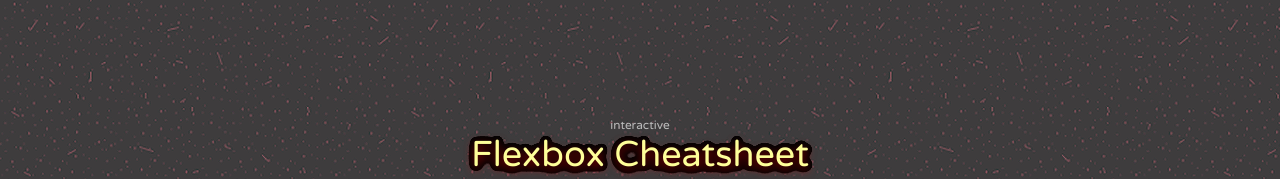
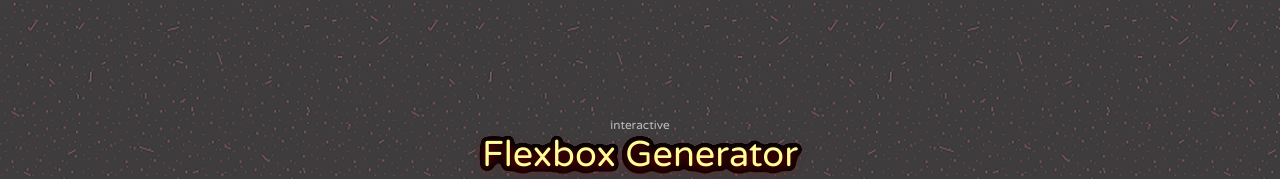
Before and after one commit to zbryikt/flexbox, a website: page index.jade in a window 1280 px wide. Shown: the top 179 px of the page. Drawn offline with nearby package versions, Linux system fonts and the light colour scheme; files that its build step writes are made by us from their sources; a script that the page names is missing.

Commit message:
rename to generator

```diff
--- a/index.jade
+++ b/index.jade
@@ -4,7 +4,7 @@ doctype html
 - var assets = "assets"
 - var url = "http://loading.io/flexbox"
 - var favicon = url + "/img/favicon.png"
-- var title = "Interactive CSS Flexbox Cheatsheet"
+- var title = "Interactive CSS Flexbox Generator"
 - var og = {}
 - og.title = title
 - og.twitter = {type: "summary_large_image", site: "@zbryikt", creator: "@zbryikt"}
@@ -20,7 +20,7 @@ html(lang="en")
   head(prefix="og: http://ogp.me/ns#")
     meta(charset="utf-8")
     meta(name='viewport', content='width=device-width, initial-scale=1.0')
-    title Interactive Flexbox Cheatsheet
+    title Interactive Flexbox Generator
     // libraries
     include library.jade
     // custom files
@@ -46,8 +46,8 @@ html(lang="en")
       div(style="position:absolute;top:0;left:0;right:0;bottom:0;width:550px;height:150px;margin:auto;")
         small.grayed interactive
         div(style="position:relative;height:65px")
-          h1(style="position:absolute;top:0;text-align:center;left:0;width:100%") Flexbox Cheatsheet
-          h1(style="position:absolute;top:0;text-align:center;left:0;width:100%") Flexbox Cheatsheet
+          h1(style="position:absolute;top:0;text-align:center;left:0;width:100%") Flexbox Generator
+          h1(style="position:absolute;top:0;text-align:center;left:0;width:100%") Flexbox Generator
         p Layout with CSS Flexbox is powerful but complicated. So we made this: #[br] a quick playground for testing your css with flex layout tricks.
     .ads(ng-click="scrollto('#root')")
       span #[i.fa.fa-chevron-down]
```
Also changed, not shown: index.html.
